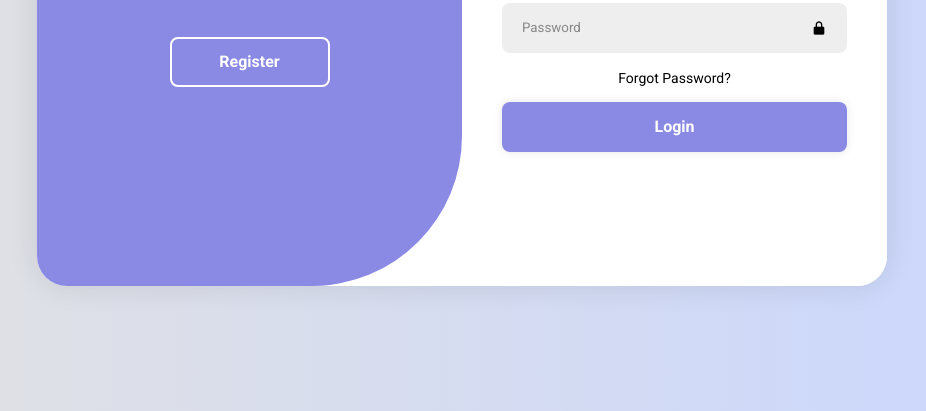
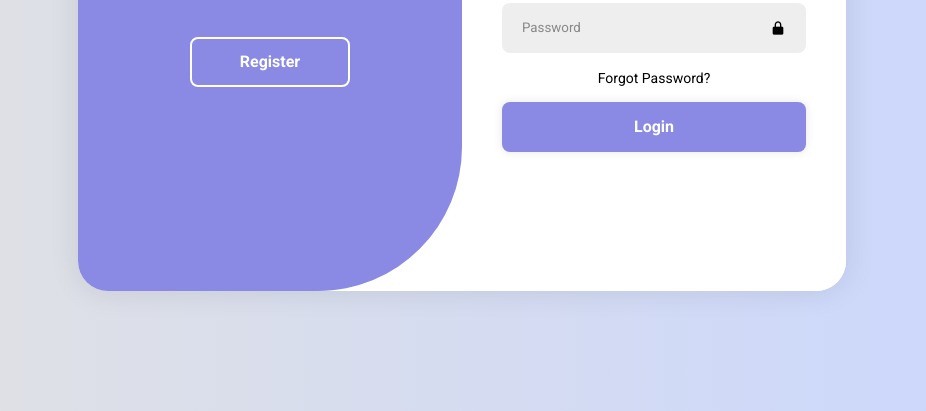
Before and after one commit to maduro76/todo-list-project, a website: page todo-frontend/login.html in a window 1280 px wide. Shown: the part 389-800 px from the top of the page, without its empty margins (178-1104 px from the left). Drawn offline with nearby package versions, Linux system fonts and the light colour scheme.

Commit message:
login-style.css

```diff
--- a/todo-frontend/login-style.css
+++ b/todo-frontend/login-style.css
@@ -13,25 +13,30 @@ body{
     background: linear-gradient(90deg, #e2e2e2, #c9d6ff);
 }
 .container{
+    display: flex;
+    flex-direction: row;
     position: relative;
-    width: 850px;
-    height: 550px;
+    width: 60%;
+    min-height:35rem;
+    height: auto;
     background: white;
-    border-radius: 30px;
-    box-shadow: 0 0px 30px rgba(0, 0, 0, 0.1);
+    border-radius: 1.875rem;
+    box-shadow: 0 0 1.875rem rgba(0, 0, 0, 0.1);
     overflow: hidden;
 }
 .form-box{
     position: absolute;
+    top: 0;
+    bottom: 0;
     right: 0;
     width: 50%;
-    height: 100%;
+    height: auto;
     background: white;
     display: flex;
     align-items: center;
     color: rgb(0, 0, 0);
     text-align:center;
-    padding: 40px;
+    padding: 2.5rem;
     z-index: 1;
     transition: 0.6s ease-in-out 1.2s visibility 0s 1s;
 }
@@ -48,19 +53,19 @@ form{
     width: 100%;
 }
 .container h1{
-    font-size: 36px;
-    margin: -10px 0;
+    font-size: 2.25rem;
+    margin: -0.625rem 0;
 }
 .input-box{
     position: relative;
-    margin: 30px 0;
+    margin: 1.875rem 0;
 }
 .input-box input{
     width: 100%;
-    height: 50px;
-    padding: 10px 50px 10px 20px;
+    height: 3.125rem;
+    padding: 0.625rem 3.125rem 0.625rem 1.25rem;
     background: #eeeeee;
-    border-radius: 8px;
+    border-radius: 0.5rem;
     border: none;
     outline: none;
     color: black;
@@ -72,28 +77,28 @@ form{
 }
 .input-box i{
     position: absolute;
-    right: 20px;
+    right: 1.25rem;
     top: 50%;
     transform: translateY(-50%);
     color: black;
 }
 .forgot-link{
-    margin: -15px 0 15px;
+    margin: -0.9rem 0 0.9rem;
 }
 .forgot-link a{
     color: black;;
     text-decoration: none;
-    font-size: 14px;
+    font-size: 0.875rem;
 }
 .btn{
     width: 100%;
-    height: 50px;
+    height: 3.125rem;
     background: rgb(138, 138, 228);
-    border-radius: 8px;
-    box-shadow: 0 0 10px rgba(0, 0, 0, 0.1);
+    border-radius: 0.5rem;
+    box-shadow: 0 0 0.625rem rgba(0, 0, 0, 0.1);
     border: none;
     cursor: pointer;
-    font-size: 16px;
+    font-size: 1rem;
     color: white;
     font-weight: 600;
 }
@@ -109,7 +114,7 @@ form{
     width: 300%;
     height: 100%;
     background: rgb(138, 138, 228);
-    border-radius: 150px;
+    border-radius: 9rem;
     z-index: 2;
     transition: 1.8s ease-in-out;
 }
@@ -144,13 +149,13 @@ form{
     transition-delay: 1.5s;
 }
 .toggle-panel p{
-    margin-top: 20px;
-    margin-bottom: 40px;
+    margin-top: 1.25rem;
+    margin-bottom: 2.5rem;
 }
 .toggle-panel .btn{
-    width: 160px;
-    height: 50px;
+    width: 10rem;
+    height: 3.125rem;
     background: transparent;
-    border: 2px solid white;
+    border: 0.125rem solid white;
     box-shadow: none;
 }
```
